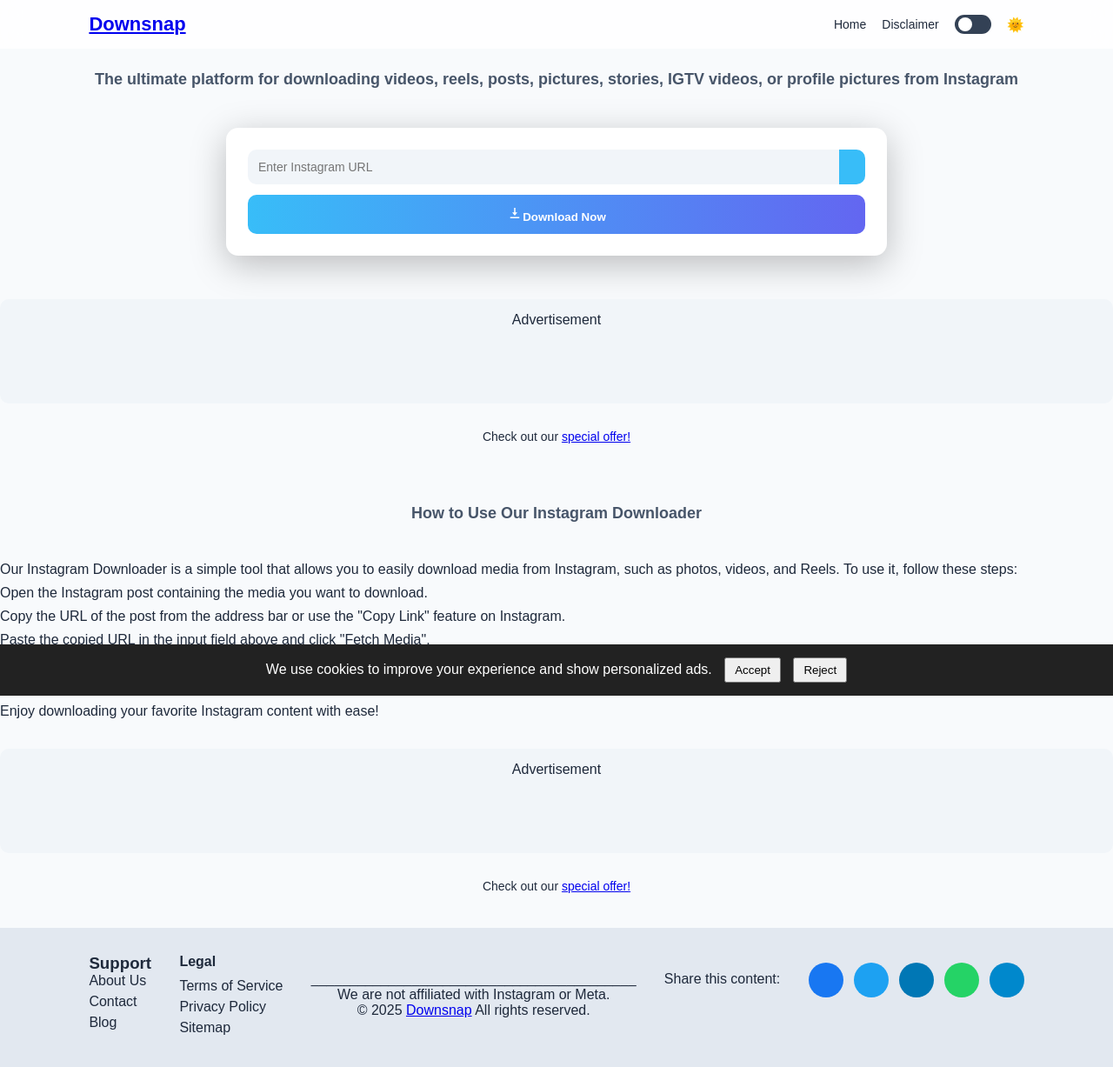
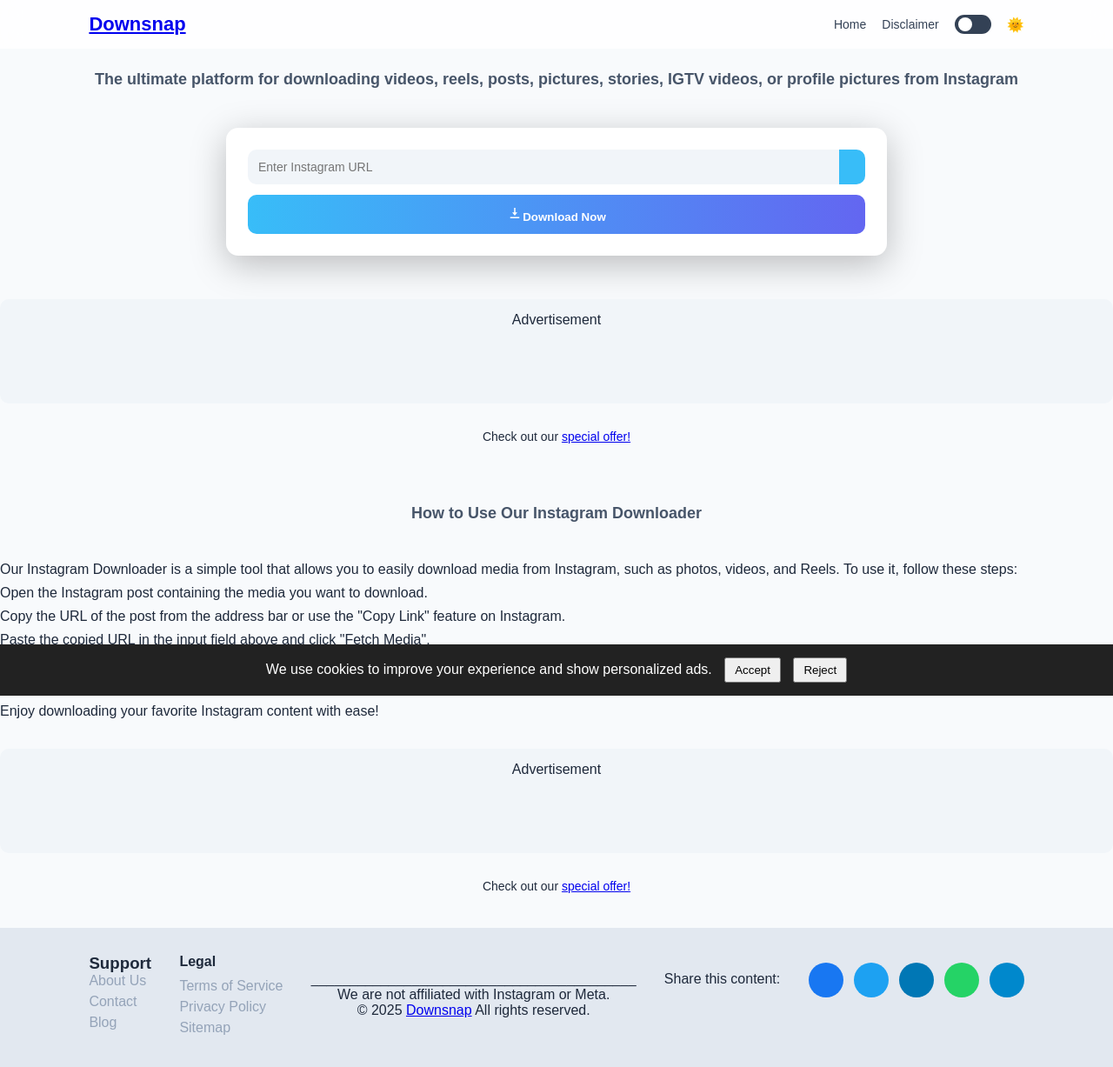
Before and after one commit to itsmethepalky/Downsnap, a Python web app: template templates/index.html in a window 1280 px wide. Shown: the whole page at 87% size. Run offline with Jinja, Linux system fonts and the light colour scheme; the template is opened without the code that fills it, so the values that code supplies are empty.

Commit message:
Update styles.css

```diff
--- a/static/styles.css
+++ b/static/styles.css
@@ -66,9 +66,8 @@ nav h1 {
     color: #38bdf8;
 }
 
-/* LIGHT MODE NAV LINKS CONTRAST FIX */
 body:not(.night-mode) .nav-links a {
-    color: #1e293b; /* darker gray for sufficient contrast */
+    color: #334155;
 }
 
 /* =========================
@@ -224,19 +223,19 @@ body:not(.night-mode) .media-wrapper {
 
 .media-wrapper img,
 .media-wrapper video {
-    max-width: 100%;
+      max-width: 100%;
     height: auto;
     border-radius: 5px;
     margin-bottom: 10px;
 }
 
-/* DOWNLOAD BTN CONTRAST FIX */
+/* DOWNLOAD BTN */
 .media-wrapper button {
     margin-top: 10px;
     padding: 8px 14px;
     border-radius: 6px;
     border: none;
-    background: #16a34a; /* slightly darker green for better contrast */
+    background: #22c55e;
     color: white;
     cursor: pointer;
     transition: 0.2s;
@@ -338,10 +337,9 @@ body:not(.night-mode) footer {
     margin-bottom: 6px;
 }
 
-/* FOOTER LINKS CONTRAST FIX */
 .footer-section a {
     text-decoration: none;
-    color: #1e293b; /* dark gray for light mode */
+    color: #94a3b8;
 }
 
 .footer-section a:hover {
```
